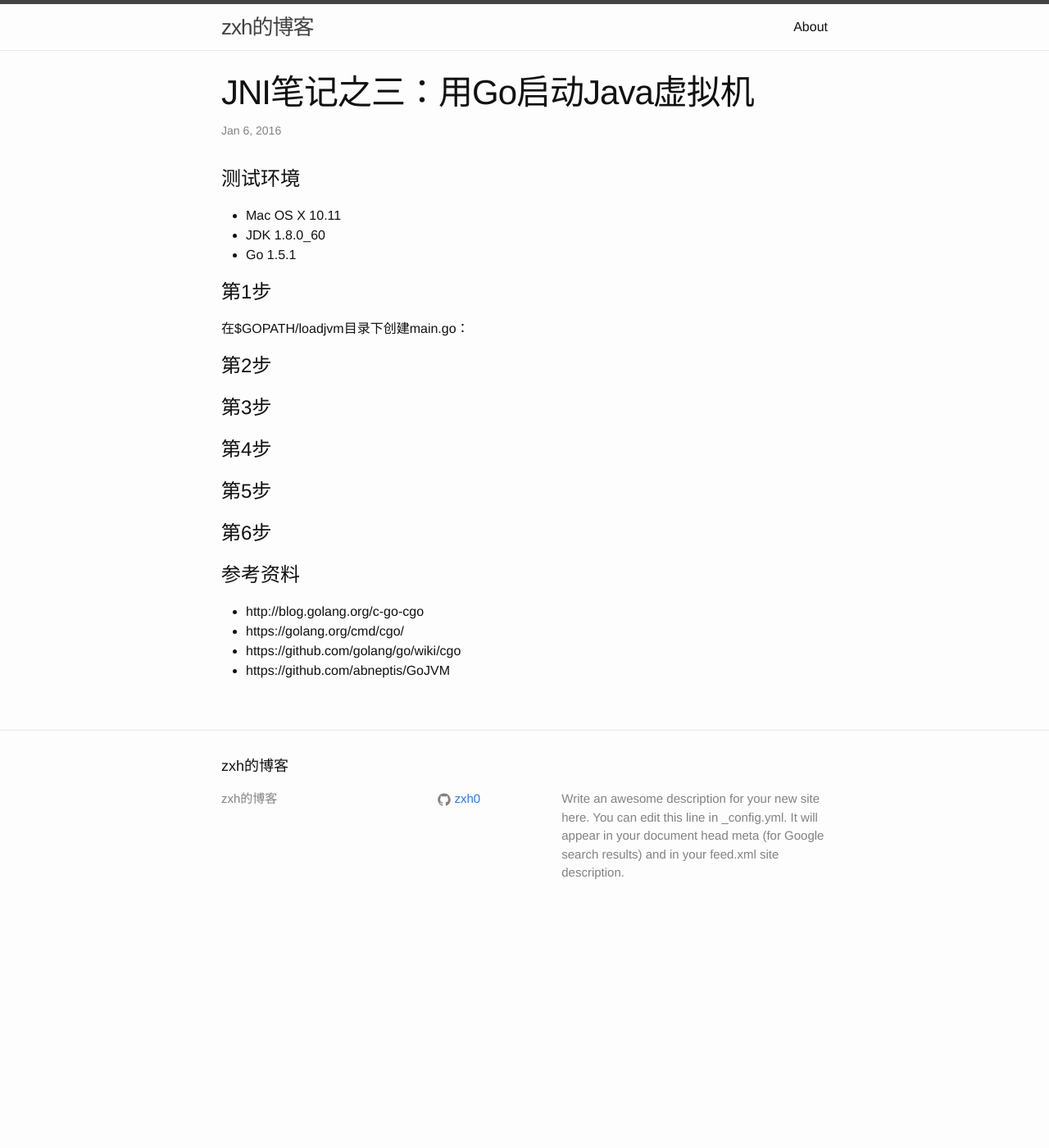
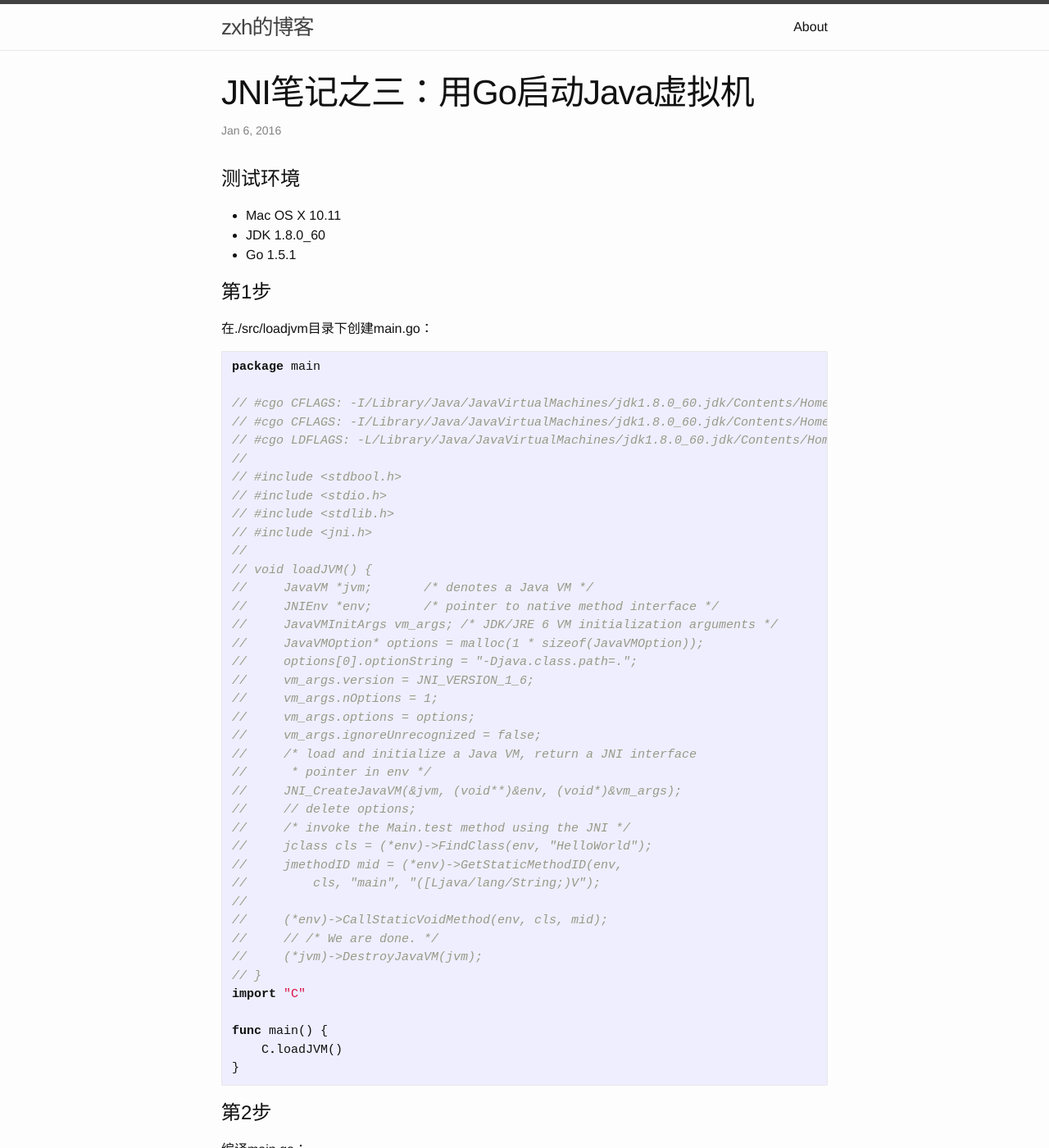
Before and after one commit to 777404/myblog, a Jekyll site: the page built from blog/_posts/2016-01-06-JNI-LoadJVMintoGo.md, in a window 1280 px wide and 1400 px high. Shown: the whole window at 82% size. Built offline with Jekyll 4.4.1, drawn with Linux system fonts in a browser that asks for light colours; Markdown is read by kramdown in place of the engine named in the settings; some of the changed text lies outside the part shown.

Commit message:
LoadJVMintoGo.md

````diff
--- a/blog/_posts/2016-01-06-JNI-LoadJVMintoGo.md
+++ b/blog/_posts/2016-01-06-JNI-LoadJVMintoGo.md
@@ -10,10 +10,69 @@ date:   2016-01-06
 * Go 1.5.1
 
 # 第1步
-在$GOPATH/loadjvm目录下创建main.go：
+在./src/loadjvm目录下创建main.go：
+
+```go
+package main
+
+// #cgo CFLAGS: -I/Library/Java/JavaVirtualMachines/jdk1.8.0_60.jdk/Contents/Home/include
+// #cgo CFLAGS: -I/Library/Java/JavaVirtualMachines/jdk1.8.0_60.jdk/Contents/Home/include/darwin
+// #cgo LDFLAGS: -L/Library/Java/JavaVirtualMachines/jdk1.8.0_60.jdk/Contents/Home/jre/lib/jli -ljli
+//
+// #include <stdbool.h>
+// #include <stdio.h>
+// #include <stdlib.h>
+// #include <jni.h>
+//
+// void loadJVM() {
+//     JavaVM *jvm;       /* denotes a Java VM */
+//     JNIEnv *env;       /* pointer to native method interface */
+//     JavaVMInitArgs vm_args; /* JDK/JRE 6 VM initialization arguments */
+//     JavaVMOption* options = malloc(1 * sizeof(JavaVMOption));
+//     options[0].optionString = "-Djava.class.path=.";
+//     vm_args.version = JNI_VERSION_1_6;
+//     vm_args.nOptions = 1;
+//     vm_args.options = options;
+//     vm_args.ignoreUnrecognized = false;
+//     /* load and initialize a Java VM, return a JNI interface
+//      * pointer in env */
+//     JNI_CreateJavaVM(&jvm, (void**)&env, (void*)&vm_args);
+//     // delete options;
+//     /* invoke the Main.test method using the JNI */
+//     jclass cls = (*env)->FindClass(env, "HelloWorld");
+//     jmethodID mid = (*env)->GetStaticMethodID(env,
+//         cls, "main", "([Ljava/lang/String;)V");
+//
+//     (*env)->CallStaticVoidMethod(env, cls, mid);
+//     // /* We are done. */
+//     (*jvm)->DestroyJavaVM(jvm);
+// }
+import "C"
+
+func main() {
+    C.loadJVM()
+}
+```
 
 # 第2步
+编译main.go：
+
+```shell
+export GOPATH=`pwd`
+go install loadjvm
+```
+
 # 第3步
+把[HelloWorld.class和libHelloWorld.dylib](/myblog/2016/01/05/jni-helloworld.html)
+拷贝到当前目录，然后运行loadjvm：
+
+```shell
+export LD_LIBRARY_PATH=/Library/Java/JavaVirtualMachines/jdk1.8.0_60.jdk/Contents/Home/jre/lib/jli/
+./bin/loadjvm
+```
+
+
+
 # 第4步
 # 第5步
 # 第6步
````
Also changed, not shown: 1 other file.
